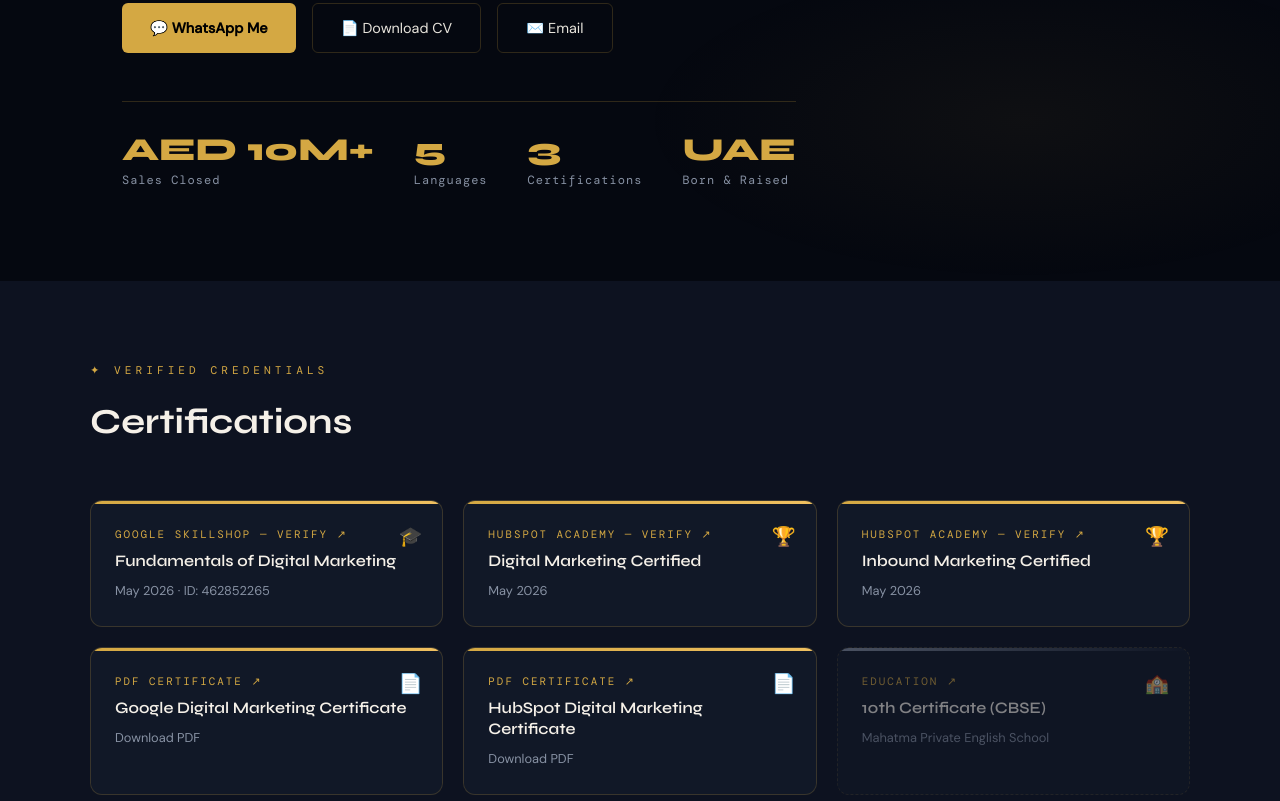
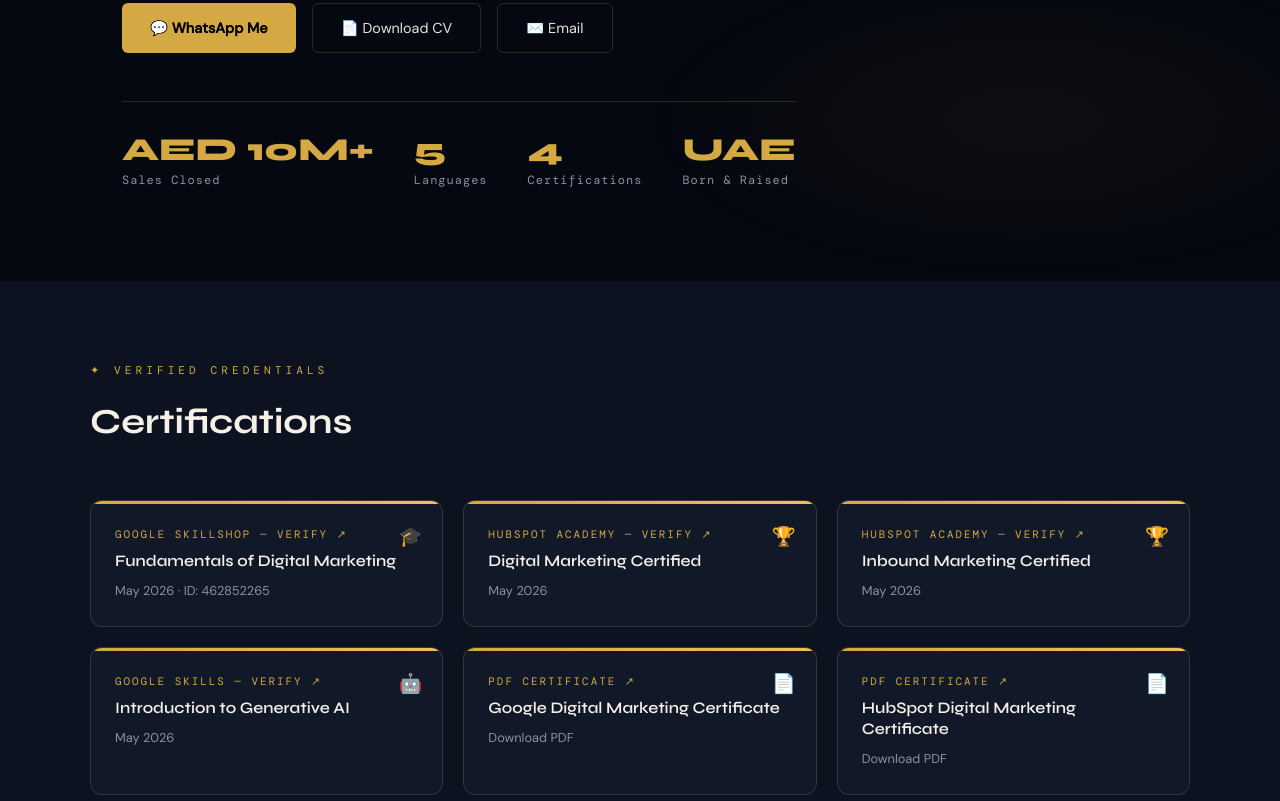
Before and after one commit to akil-antony/akil-antony.github.io, a plain HTML site: page index.html in a window 1280 px wide. Shown: the part 519-1320 px from the top of the page. Drawn offline with nearby package versions, Linux system fonts and the light colour scheme.

Commit message:
Add files via upload

```diff
--- a/index.html
+++ b/index.html
@@ -143,7 +143,7 @@ footer strong { color: var(--gold); }
     <div class="hero-stats">
       <div><div class="stat-num">AED 10M+</div><div class="stat-label">Sales Closed</div></div>
       <div><div class="stat-num">5</div><div class="stat-label">Languages</div></div>
-      <div><div class="stat-num">3</div><div class="stat-label">Certifications</div></div>
+      <div><div class="stat-num">4</div><div class="stat-label">Certifications</div></div>
       <div><div class="stat-num">UAE</div><div class="stat-label">Born & Raised</div></div>
     </div>
   </div>
@@ -170,6 +170,12 @@ footer strong { color: var(--gold); }
         <div class="cert-icon">🏆</div>
         <div class="cert-issuer">HubSpot Academy — Verify ↗</div>
         <div class="cert-name">Inbound Marketing Certified</div>
+        <div class="cert-date">May 2026</div>
+      </a>
+      <a href="https://www.skills.google/public_profiles/55f7c646-0a16-401b-9f7e-223399a2ec5e" target="_blank" class="cert-card" style="text-decoration:none;display:block;">
+        <div class="cert-icon">🤖</div>
+        <div class="cert-issuer">Google Skills — Verify ↗</div>
+        <div class="cert-name">Introduction to Generative AI</div>
         <div class="cert-date">May 2026</div>
       </a>
       <a href="https://akil-antony.github.io/03_Fundamentals_Digital_Marketing.pdf" target="_blank" class="cert-card" style="text-decoration:none;display:block;">
```
Also changed, not shown: 1 other file.
